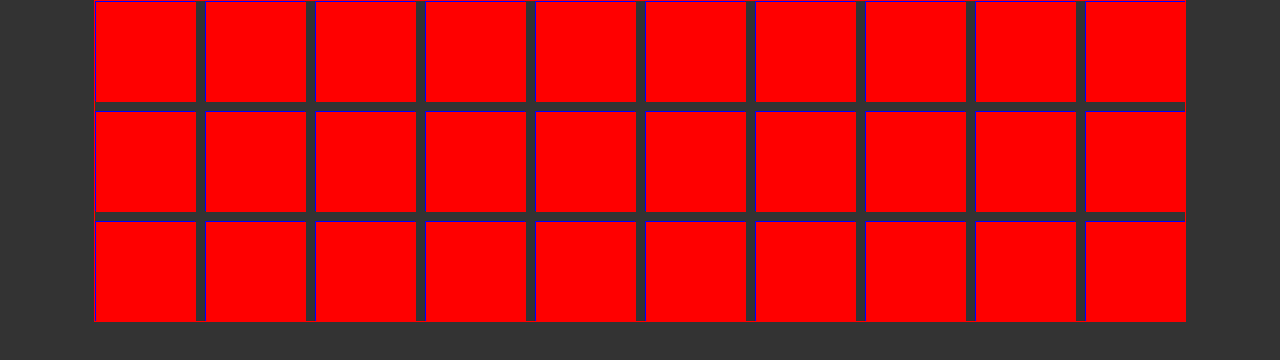
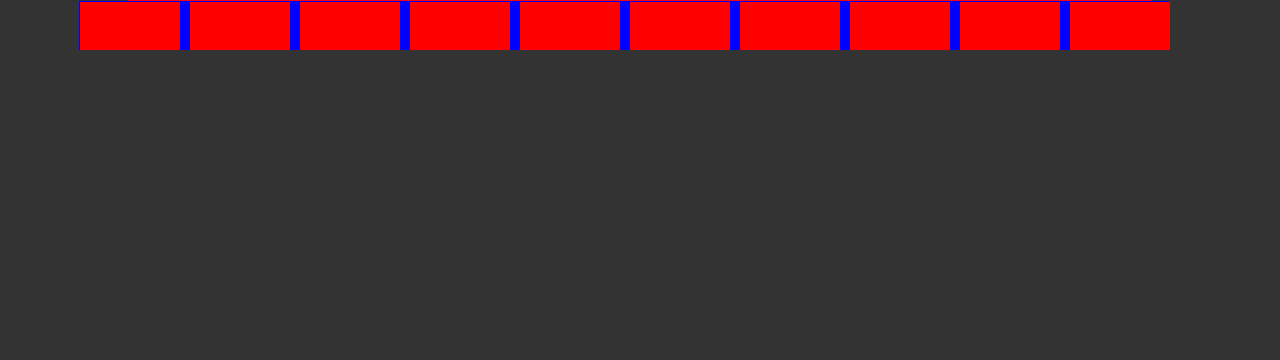
Before and after one commit to andersondavid/react-game-without-canva, a Next.js app: page /components/spawnEnemys in a window 1280 px wide. Shown: the top 360 px of the page. Built offline with nearby package versions, Linux system fonts and the light colour scheme.

Commit message:
feat: enemys moving

```diff
--- a/src/pages/components/bullet.tsx
+++ b/src/pages/components/bullet.tsx
@@ -16,7 +16,7 @@ export default function Bullet({ bulletId, positionX }: Props) {
   const moverDiv = () => {
     if (bulletRef.current) {
       const finalX = window.innerHeight - bulletRef.current.offsetHeight;
-      const speed = 2;
+      const speed = 10;
 
       const bullet = bulletsList.filter(bullet => bullet.bulletId == bulletId)
 
--- a/src/pages/components/spawnEnemys.tsx
+++ b/src/pages/components/spawnEnemys.tsx
@@ -1,10 +1,43 @@
-import React from "react";
+import React, { useEffect, useRef, useState } from "react";
 import Enemy from "./enemy";
 import styles from "./styles/SpawnEnemys.module.css";
 
 export default function SpawnEnemys() {
+  const enemyZone = useRef<HTMLDivElement>(null);
+  const enemySafeArea = useRef<HTMLDivElement>(null);
+  const [enemyPosX, setEnemyPosX] = useState<number>(0);
+  const [enemySpeed, setEnemySpeed] = useState<number>(10);
+
+  const moveEnemy = () => {
+    const enemyZoneWitdh = enemyZone.current?.getBoundingClientRect().width || 0;
+    const enemyWidth = enemySafeArea.current?.offsetWidth || 0;
+
+    requestAnimationFrame(() => {
+      const isEnemyTouchedRight = enemyPosX + enemyWidth >= enemyZoneWitdh;
+      const isEnemyTouchedLeft = enemyPosX <= 0;
+
+      if (isEnemyTouchedRight) {
+        setEnemySpeed(-10);
+        console.log("encostou na direita");
+      } else if (isEnemyTouchedLeft) {
+        setEnemySpeed(10);
+        console.log("encostou na esquerda");
+      }
+
+      if (enemySafeArea.current) {
+        setEnemyPosX((prev) => prev + enemySpeed);
+        enemySafeArea.current.style.left = enemyPosX + "px";
+      }
+    });
+  };
+
+  useEffect(() => {
+    moveEnemy();
+  });
+
   return (
-    <div className={styles.enemyZone}>
+    <div className={styles.enemyZone} ref={enemyZone}>
+      <div className={styles.enemySafeArea} ref={enemySafeArea}>
         <Enemy id={1} />
         <Enemy id={2} />
         <Enemy id={3} />
@@ -36,5 +69,6 @@ export default function SpawnEnemys() {
         <Enemy id={29} />
         <Enemy id={30} />
       </div>
+    </div>
   );
 }
--- a/src/pages/components/styles/SpawnEnemys.module.css
+++ b/src/pages/components/styles/SpawnEnemys.module.css
@@ -1,5 +1,14 @@
 .enemyZone {
   border: solid 1px red;
+  background: wheat;
+  width: 80%;
+  left: 10%;
+  height: 50px;
+  position: relative;
+}
+
+.enemySafeArea {
+  background: blue;
   display: grid;
   grid-template-columns: repeat(
     10,
@@ -13,6 +22,4 @@
   width: fit-content;
   height: fit-content;
   position: absolute;
-  left: 50%;
-  transform: translateX(-50%);
 }
--- a/src/pages/index.tsx
+++ b/src/pages/index.tsx
@@ -2,7 +2,6 @@
 import Head from "next/head";
 //import { Inter } from "next/font/google";
 import styles from "@/styles/Home.module.css";
-import Enemy from "./components/enemy";
 import { useBulletContext } from "@/api/bulletContext";
 import SpawnBullets from "./components/spawnbullets";import SpawnEnemys from "./components/spawnEnemys";
  './components/spawnBullets'
@@ -26,7 +25,6 @@ export default function Home() {
         <link rel="icon" href="/favicon.ico" />
       </Head>
       <main className={styles.main} onClick={handleClick}>
-        <h2>{bulletsList.length}</h2>
         <div className={styles.space}>
           <div className={styles.enemySpace}>
             <SpawnEnemys />
```
Lines whose indentation alone changed are shown as unchanged.
